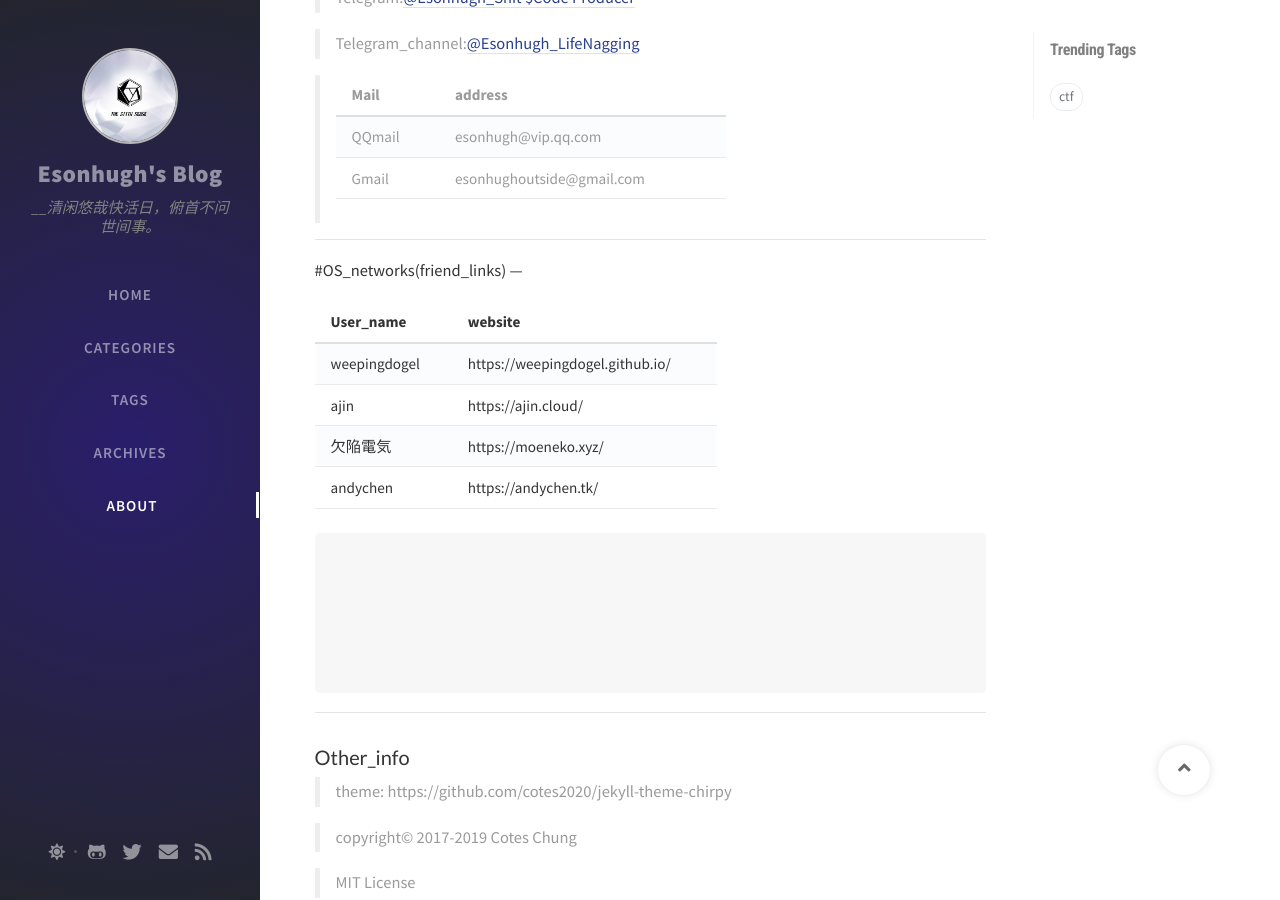
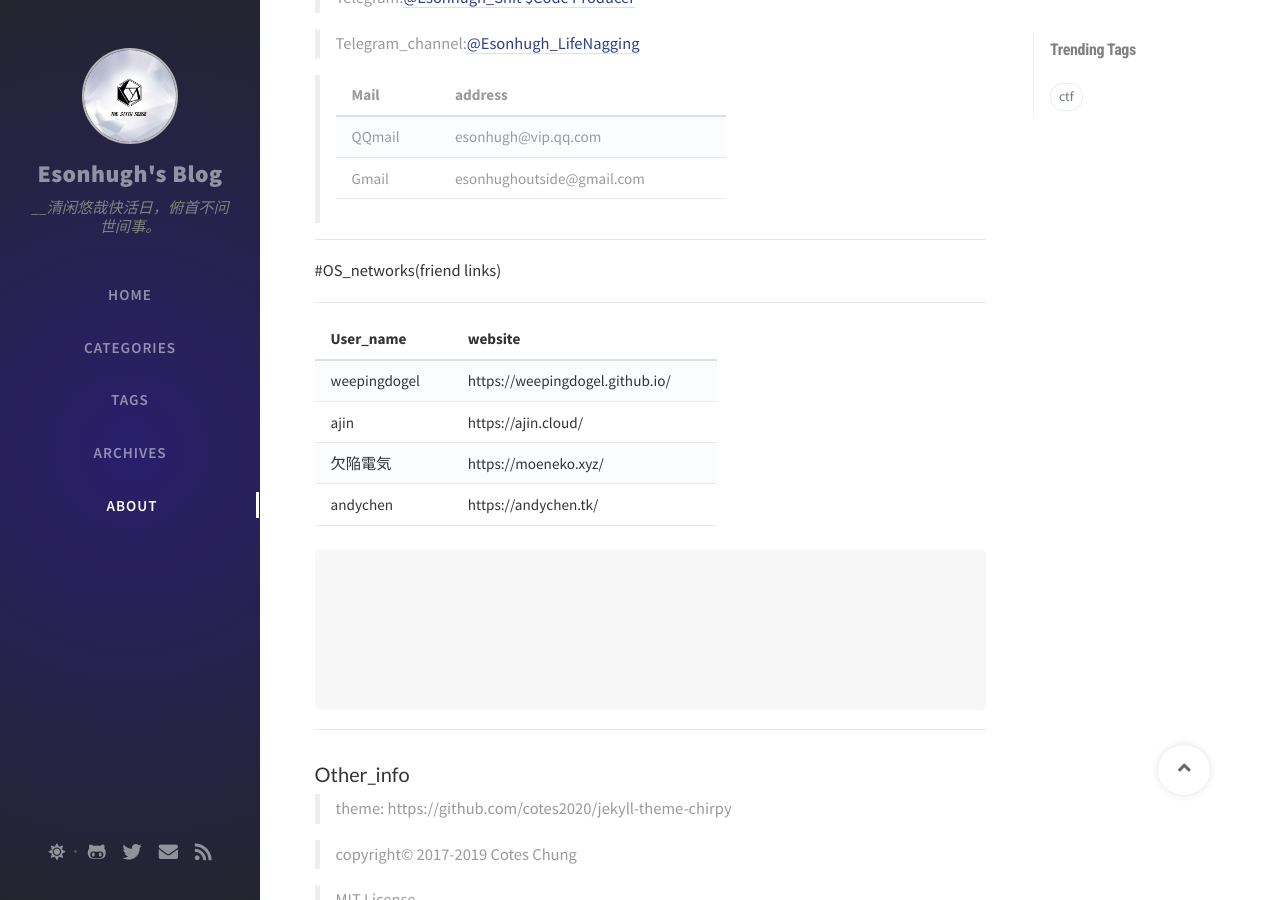
Before and after one commit to Misaka13514/Esonhugh.github.io, a Jekyll site: the page built from tabs/about.md, in a window 1280 px wide and 900 px high, scrolled down 1269 px. Built offline with Jekyll 4.4.1, drawn with Linux system fonts in a browser that asks for light colours; nearby versions of some CDN libraries; comment, search, counter and statistics services are not loaded.

```diff
--- a/tabs/about.md
+++ b/tabs/about.md
@@ -59,8 +59,11 @@ title: About
 >Gmail|esonhughoutside@gmail.com
 
 ---
-#OS_networks(friend_links)
+
+#OS_networks(friend links)
+
 ---
+
 
 
 User_name|website
```
